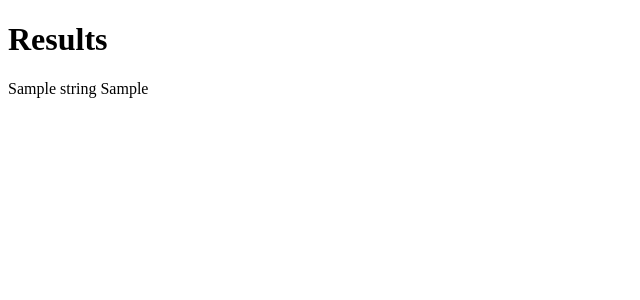
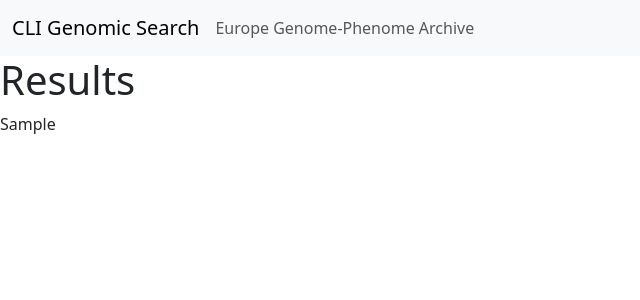
Before and after one commit to costero-e/CLI_Beacon, a Django app: template server/templates/form_response.html in a window 1280 px wide. Shown: the top 300 px of the page, without its empty margins (0-640 px from the left). Run offline with Django 4.2, Linux system fonts and the light colour scheme; the template is opened without the code that fills it: most values are stand-ins (such as "Sample title", 1, 10 or a date in 2020).

Commit message:
showing results

```diff
--- a/server/templates/form_response.html
+++ b/server/templates/form_response.html
@@ -5,10 +5,27 @@
     <meta http-equiv="X-UA-Compatible" content="IE=edge">
     <meta name="viewport" content="width=device-width, initial-scale=1.0">
     <title>Document</title>
+    <link href="https://cdn.jsdelivr.net/npm/bootstrap@5.3.0-alpha3/dist/css/bootstrap.min.css" rel="stylesheet" integrity="sha384-KK94CHFLLe+nY2dmCWGMq91rCGa5gtU4mk92HdvYe+M/SXH301p5ILy+dN9+nJOZ" crossorigin="anonymous">
 </head>
 <body>
+    <nav class="navbar navbar-expand-lg bg-body-tertiary">
+        <div class="container-fluid">
+          <a class="navbar-brand" href="#">CLI Genomic Search</a>
+          <button class="navbar-toggler" type="button" data-bs-toggle="collapse" data-bs-target="#navbarText" aria-controls="navbarText" aria-expanded="false" aria-label="Toggle navigation">
+            <span class="navbar-toggler-icon"></span>
+          </button>
+          <div class="collapse navbar-collapse" id="navbarText">
+            <ul class="navbar-nav me-auto mb-2 mb-lg-0">
+            <span class="navbar-text">
+              Europe Genome-Phenome Archive
+            </span>
+          </div>
+        </div>
+      </nav>
     <h1>Results</h1>
-    {{string}}
-    {{bash_out}}
+    {% for e in bash_out %}
+    {{e}}
+    <br>
+    {% endfor %}
 </body>
 </html>
```
Also changed, not shown: server/bash/views.py (+13 -2 lines).
